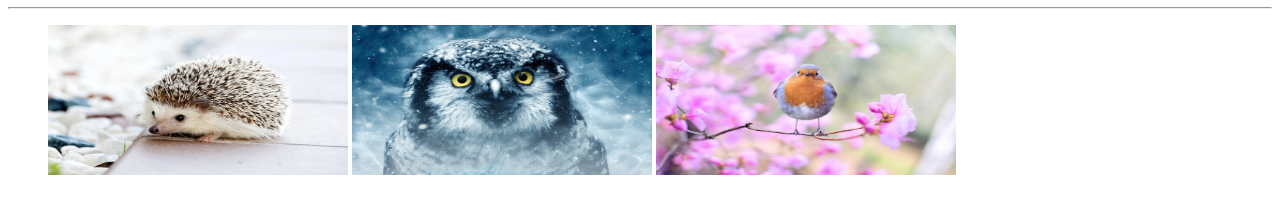
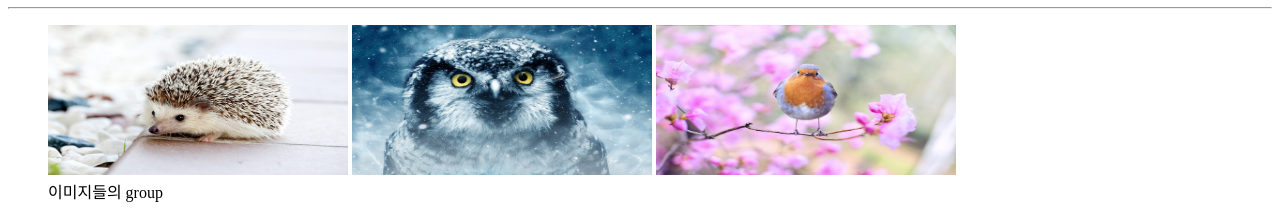
Before and after one commit to Jieun714/PDA-FrontEnd, a plain HTML site: page Day01/test01.html in a window 1280 px wide. Shown: the part 1001-1220 px from the top of the page. Before the commit the page ends 1196 px from the top, so only its background shows below. Drawn offline with Linux system fonts and the light colour scheme.

Commit message:
add figcaption

```diff
--- a/Day01/test01.html
+++ b/Day01/test01.html
@@ -78,6 +78,7 @@
         <img class="imgStyle" src="img/animal1.jpg" alt="animal1">
         <img class="imgStyle" src="img/animal2.jpg" alt="animal2">
         <img class="imgStyle" src="img/animal3.jpg" alt="animal3">
+        <figcaption>이미지들의 group</figcaption>
     </figure>
 </body>
 </html>
```
